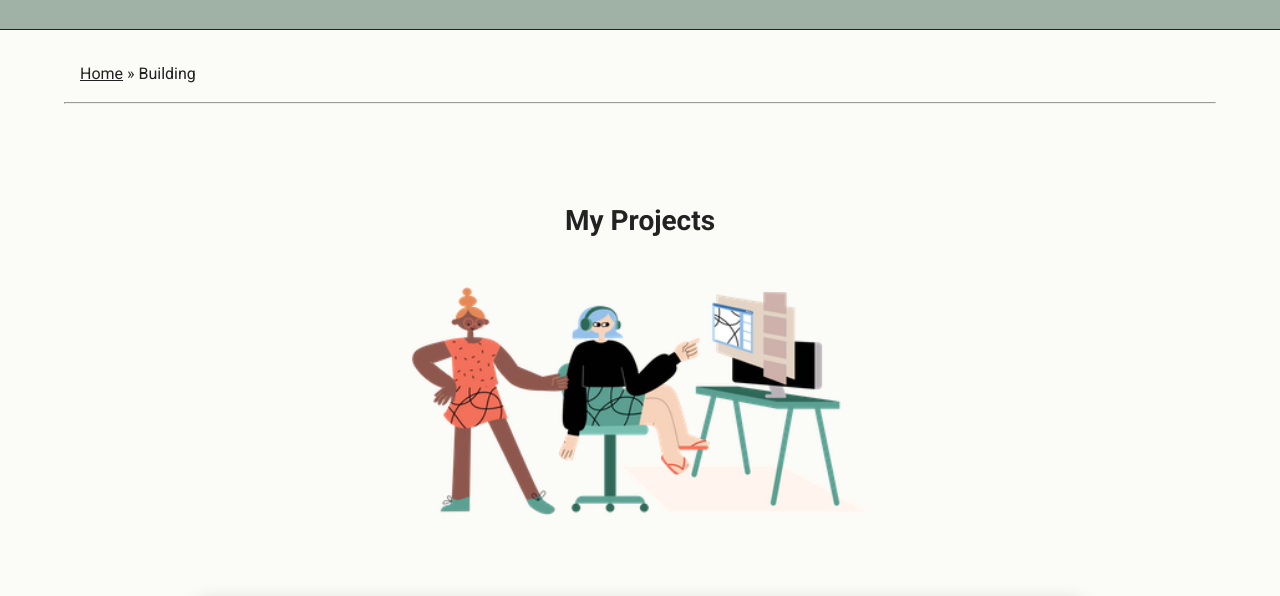
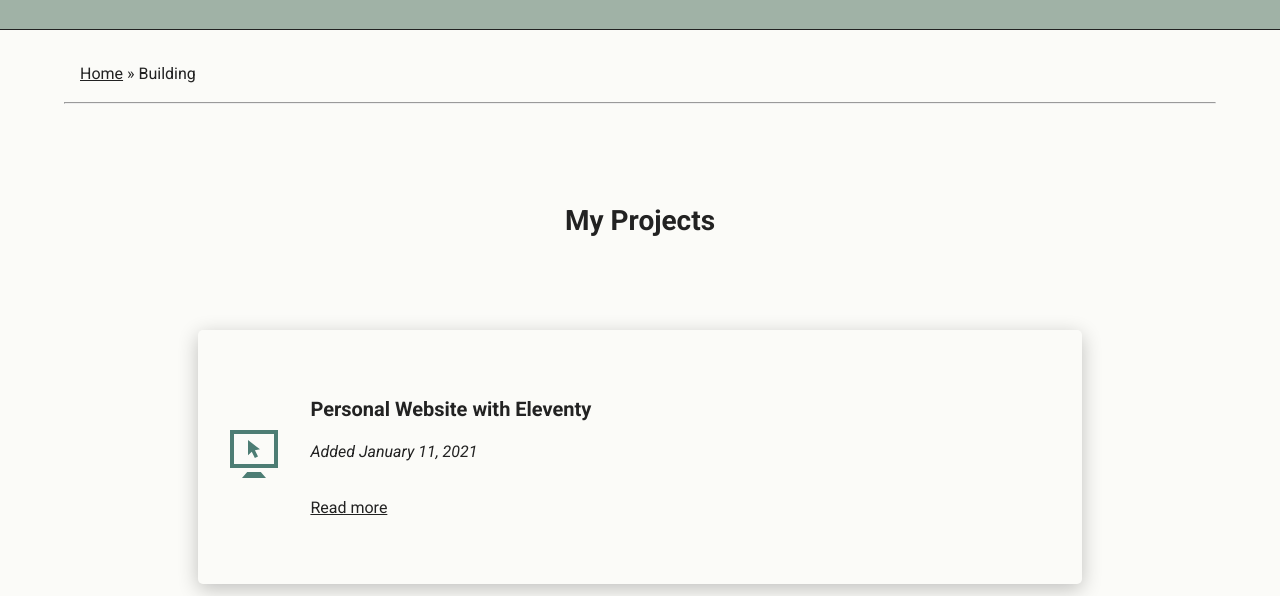
Before and after one commit to ekelseya/personal-website, an Eleventy site: page building.njk in a window 1280 px wide. Shown: the part 83-679 px from the top of the page. Built offline with nearby package versions, Linux system fonts and the light colour scheme; Eleventy itself is replaced by a stand-in of ours; files that its build step writes are made by us from their sources.

Commit message:
Update building.njk
Exclude image in pagination

```diff
--- a/building.njk
+++ b/building.njk
@@ -5,9 +5,9 @@ eleventyExcludeFromCollections: true
 ---
 <div class="greeting">
   <h1>My Projects</h1>
-  <img class="secondary" alt="Cool Kids Illustration by Irene Falgueras." src="/img/CoolKidsFeedback.png">
-  <p>
-  </p>
+  {% if 'page-' not in page.url %}
+    <div id="feedback"></div>
+  {% endif %}
 </div>
 
 {% for item in collections.build | reverse %}
```
